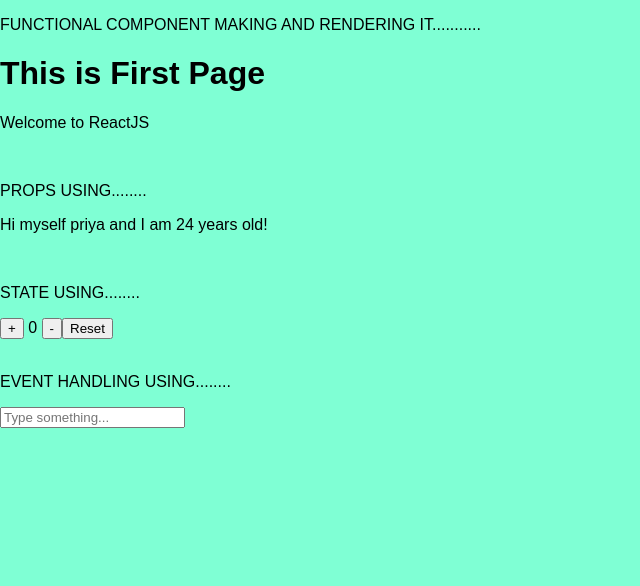
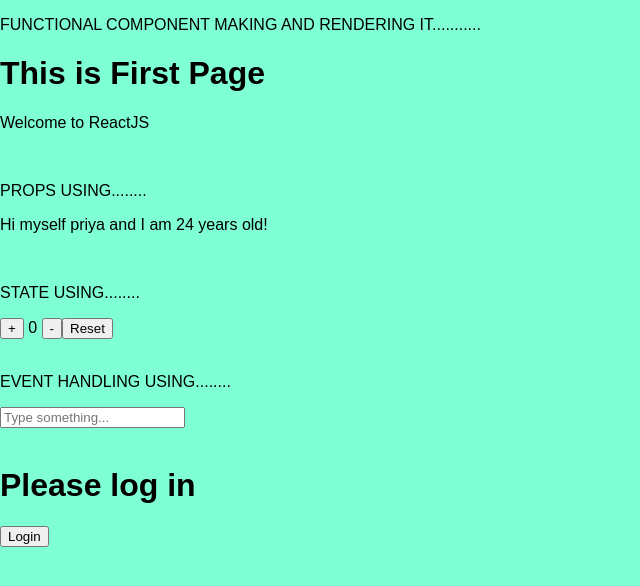
Before and after one commit to PriyaRRajbhar/100daysofCode, a React (Vite) app in the folder reactjs/practice/: page / in a window 1280 px wide. Shown: the top 586 px of the page, without its empty margins (0-640 px from the left). Built offline with nearby package versions, Linux system fonts and the light colour scheme.

Commit message:
print in nodejs

```diff
--- a/reactjs/practice/src/App.jsx
+++ b/reactjs/practice/src/App.jsx
@@ -3,6 +3,7 @@ import Firstpage from './component/Firstpage';
 import Props from './component/Props';
 import State from './component/State';
 import Eventh from './component/Eventh';
+import UserDashboard from './component/Conditonalr';
 
 function App() {
   return (
@@ -22,6 +23,10 @@ function App() {
       <div>
         <Eventh/>
       </div>
+      <br />
+      <div>
+        <UserDashboard/>
+      </div>
     </>
   );
 }
--- /dev/null
+++ b/reactjs/practice/src/component/Conditonalr.jsx
@@ -0,0 +1,27 @@
+import React, { useState } from 'react';
+
+function UserDashboard() {
+  const [isLoggedIn, setIsLoggedIn] = useState(false);
+
+  if (isLoggedIn) {
+    return (
+      <div>
+        <h1>Welcome back!</h1>
+        <button onClick={() => setIsLoggedIn(false)}>
+          Logout
+        </button>
+      </div>
+    );
+  }
+
+  return (
+    <div>
+      <h1>Please log in</h1>
+      <button onClick={() => setIsLoggedIn(true)}>
+        Login
+      </button>
+    </div>
+  );
+}
+
+export default UserDashboard;
```
Also changed, not shown: 2 other files (tests, documents, lock files or other folders).
